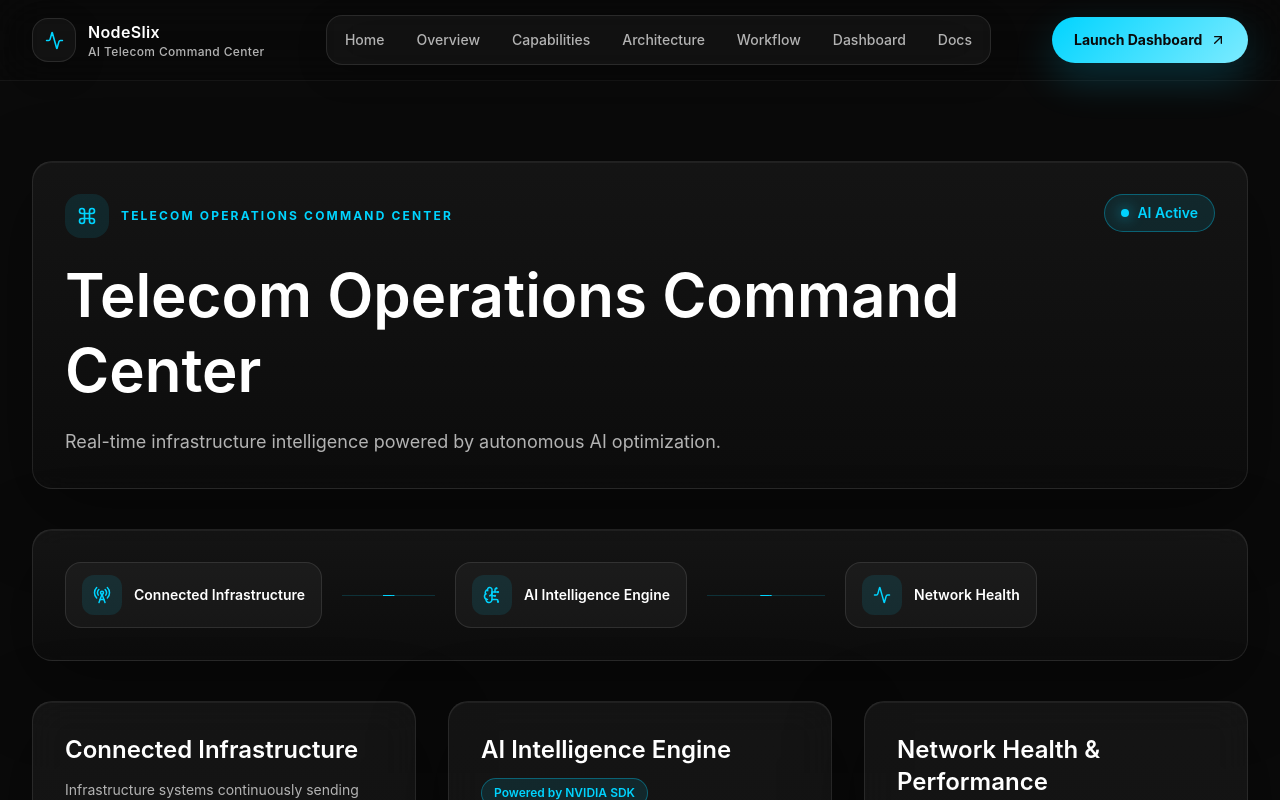
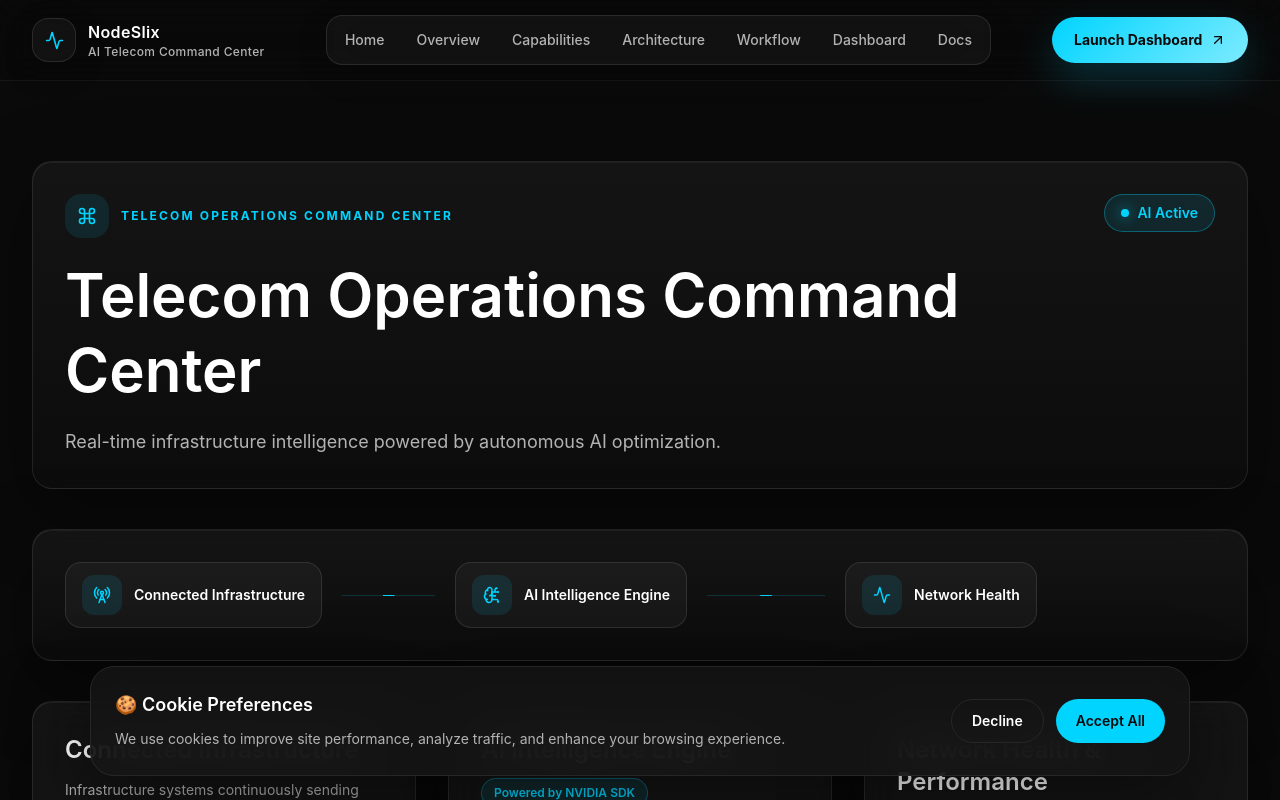
Before and after one commit to nodeslix-web/nodeslix, a React (Vite) app: page /dashboard in a window 1280 px wide. Shown: the top 800 px of the page. Built offline with nearby package versions, Linux system fonts and the light colour scheme.

Commit message:
Add cookies permission

```diff
--- a/src/App.jsx
+++ b/src/App.jsx
@@ -1,17 +1,7 @@
-import { Outlet } from 'react-router-dom';
-import Navbar from './components/layout/Navbar.jsx';
-import Footer from './components/layout/Footer.jsx';
+import MainLayout from './components/layout/MainLayout.jsx';
 
 const App = () => {
-  return (
-    <div className="flex min-h-screen flex-col bg-nodeslix-primary text-nodeslix-text">
-      <Navbar />
-      <main className="flex-1">
-        <Outlet />
-      </main>
-      <Footer />
-    </div>
-  );
+  return <MainLayout />;
 };
 
 export default App;
--- /dev/null
+++ b/src/components/common/CookieBanner.jsx
@@ -0,0 +1,63 @@
+import { useState } from 'react';
+import { AnimatePresence, motion as Motion } from 'framer-motion';
+
+const STORAGE_KEY = 'cookieConsent';
+
+const CookieBanner = () => {
+  const [isVisible, setIsVisible] = useState(() => {
+    // Only show the banner when the visitor has not made a cookie preference choice.
+    if (typeof window === 'undefined') return false;
+
+    return !window.localStorage.getItem(STORAGE_KEY);
+  });
+
+  const savePreference = (preference) => {
+    // This app only stores the preference locally. It does not enable analytics or tracking.
+    window.localStorage.setItem(STORAGE_KEY, preference);
+    setIsVisible(false);
+  };
+
+  return (
+    <AnimatePresence>
+      {isVisible ? (
+        <Motion.div
+          initial={{ opacity: 0, y: 30 }}
+          animate={{ opacity: 1, y: 0 }}
+          exit={{ opacity: 0, y: 18 }}
+          transition={{ duration: 0.4, ease: 'easeOut' }}
+          className="fixed bottom-6 left-6 right-6 z-[100] mx-auto max-w-[1100px]"
+        >
+          <div className="rounded-3xl border border-nodeslix-border bg-nodeslix-card/90 p-5 text-nodeslix-text shadow-[0_24px_80px_rgba(0,0,0,0.45)] backdrop-blur-xl sm:p-6">
+            <div className="flex flex-col gap-5 md:flex-row md:items-center md:justify-between">
+              <div className="max-w-3xl space-y-2">
+                <h2 className="text-lg font-semibold text-white">🍪 Cookie Preferences</h2>
+                <p className="text-sm leading-6 text-nodeslix-muted">
+                  We use cookies to improve site performance, analyze traffic, and enhance your browsing experience.
+                </p>
+              </div>
+
+              <div className="flex flex-col gap-3 sm:flex-row md:shrink-0">
+                <button
+                  type="button"
+                  onClick={() => savePreference('declined')}
+                  className="inline-flex min-h-11 items-center justify-center rounded-full border border-nodeslix-border bg-transparent px-5 text-sm font-semibold text-nodeslix-text transition-colors hover:border-nodeslix-accent hover:text-nodeslix-accent"
+                >
+                  Decline
+                </button>
+                <button
+                  type="button"
+                  onClick={() => savePreference('accepted')}
+                  className="inline-flex min-h-11 items-center justify-center rounded-full bg-nodeslix-accent px-5 text-sm font-semibold text-nodeslix-primary transition-opacity hover:opacity-95"
+                >
+                  Accept All
+                </button>
+              </div>
+            </div>
+          </div>
+        </Motion.div>
+      ) : null}
+    </AnimatePresence>
+  );
+};
+
+export default CookieBanner;
--- /dev/null
+++ b/src/components/layout/MainLayout.jsx
@@ -0,0 +1,19 @@
+import { Outlet } from 'react-router-dom';
+import Navbar from './Navbar.jsx';
+import Footer from './Footer.jsx';
+import CookieBanner from '../common/CookieBanner.jsx';
+
+const MainLayout = () => {
+  return (
+    <div className="flex min-h-screen flex-col bg-nodeslix-primary text-nodeslix-text">
+      <Navbar />
+      <main className="flex-1">
+        <Outlet />
+      </main>
+      <Footer />
+      <CookieBanner />
+    </div>
+  );
+};
+
+export default MainLayout;
--- a/src/components/layout/Navbar.jsx
+++ b/src/components/layout/Navbar.jsx
@@ -95,11 +95,11 @@ const Navbar = () => {
           : 'border-white/5 bg-nodeslix-primary/45',
       ].join(' ')}
     >
-      <nav className="app-container flex h-20 items-center justify-between gap-6">
+      <nav className="flex items-center justify-between h-20 gap-6 app-container">
         <button
           type="button"
           onClick={() => scrollToSection('hero')}
-          className="group flex items-center gap-3 text-left text-sm font-semibold tracking-wide text-nodeslix-text"
+          className="flex items-center gap-3 text-sm font-semibold tracking-wide text-left group text-nodeslix-text"
         >
           <span className="flex size-11 items-center justify-center rounded-2xl border border-white/10 bg-white/[0.04] text-nodeslix-accent shadow-[0_10px_30px_rgba(0,0,0,0.22)] transition-colors group-hover:border-nodeslix-accent/50">
             <Activity size={19} aria-hidden="true" />
@@ -143,7 +143,7 @@ const Navbar = () => {
         <button
           type="button"
           onClick={() => navigate('/dashboard')}
-          className="primary-button hidden gap-2 xl:inline-flex"
+          className="hidden gap-2 primary-button xl:inline-flex"
         >
           Launch Dashboard <ArrowUpRight size={16} />
         </button>
@@ -187,14 +187,14 @@ const Navbar = () => {
                 <button
                   type="button"
                   onClick={() => setIsDrawerOpen(false)}
-                  className="flex size-10 items-center justify-center rounded-xl border border-white/10 text-nodeslix-muted transition-colors hover:text-white"
+                  className="flex items-center justify-center transition-colors border size-10 rounded-xl border-white/10 text-nodeslix-muted hover:text-white"
                   aria-label="Close navigation menu"
                 >
                   <X size={19} />
                 </button>
               </div>
 
-              <div className="mt-8 flex flex-col gap-1">
+              <div className="flex flex-col gap-1 mt-8">
                 {navItems.map((item) => {
                   const isActive = activeSection === item.id && location.pathname === '/';
 
@@ -228,7 +228,7 @@ const Navbar = () => {
                   setIsDrawerOpen(false);
                   navigate('/dashboard');
                 }}
-                className="primary-button mt-6 gap-2"
+                className="gap-2 mt-6 primary-button"
               >
                 Launch Dashboard <ArrowUpRight size={16} />
               </button>
--- a/src/index.css
+++ b/src/index.css
@@ -98,7 +98,6 @@
     font-size: 0.875rem;
     font-weight: 700;
     line-height: 1;
-    transition: border-color 180ms ease, background-color 180ms ease, color 180ms ease, box-shadow 180ms ease;
   }
 
   .primary-button {
```
